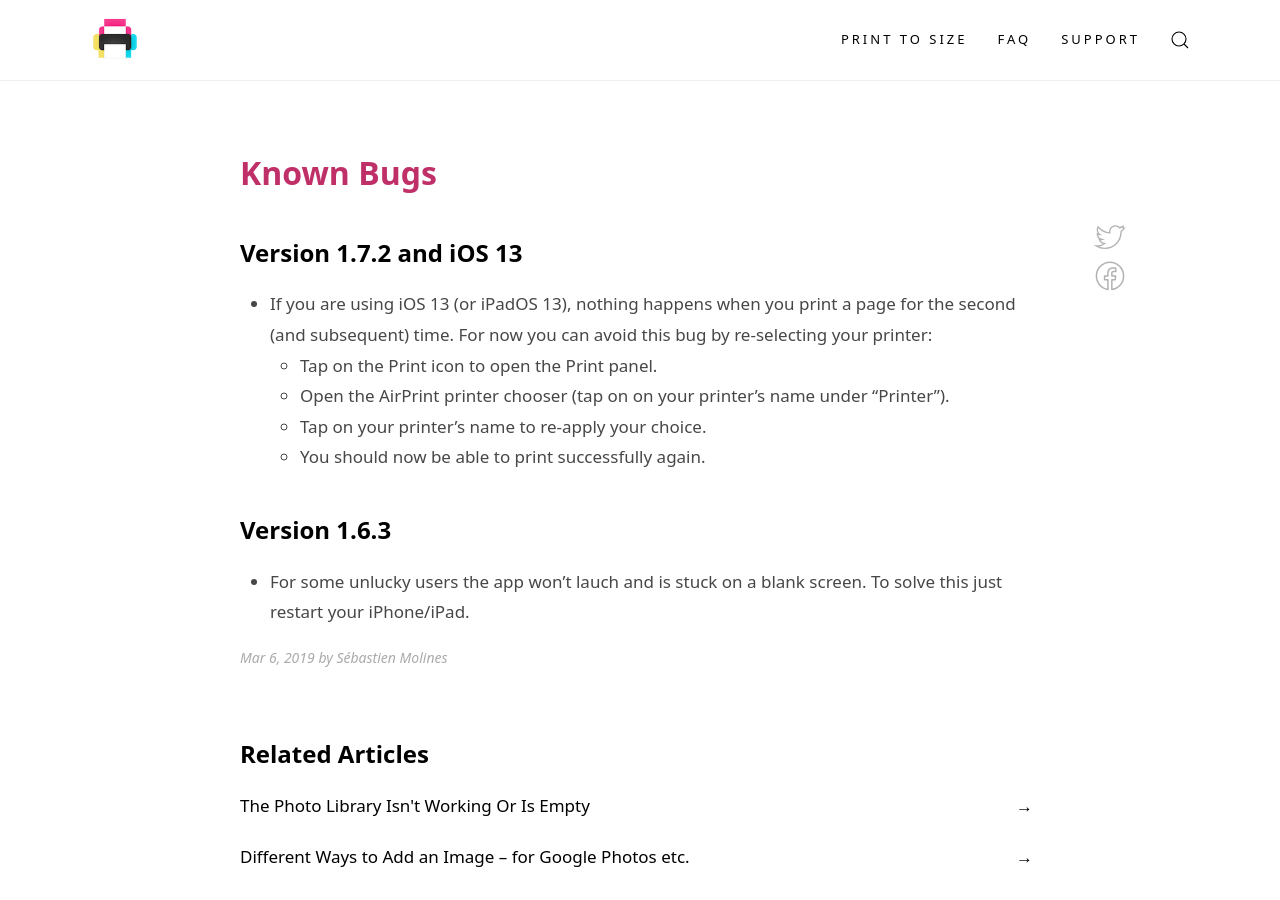
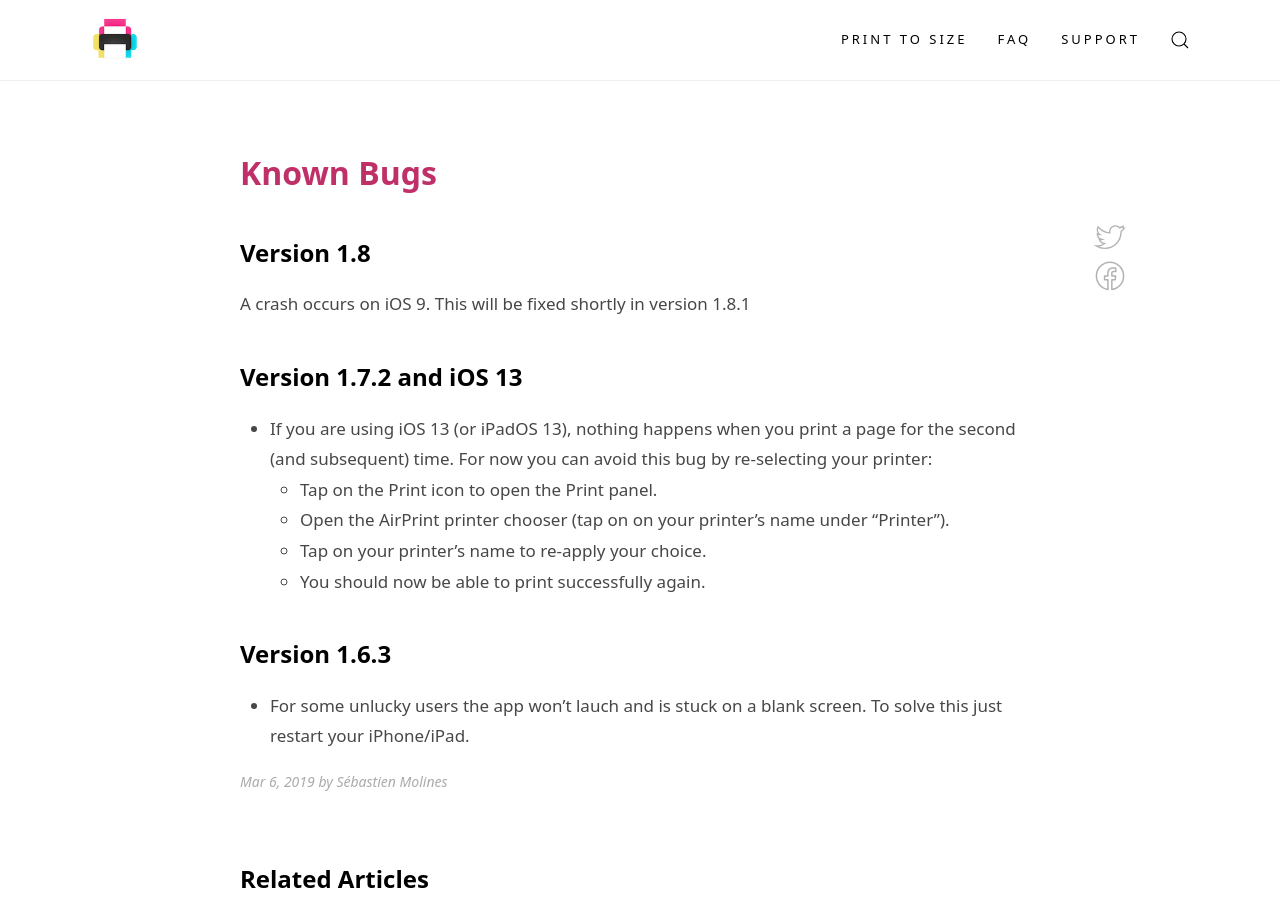
Before and after one commit to Clafou/support.print, a Jekyll site: the page built from _posts/2019-03-06-known-bugs.md, in a window 1280 px wide and 900 px high. Built offline with Jekyll 4.4.1, drawn with Linux system fonts in a browser that asks for light colours.

Commit message:
Updated know bugs

```diff
--- a/_posts/2019-03-06-known-bugs.md
+++ b/_posts/2019-03-06-known-bugs.md
@@ -3,6 +3,9 @@ layout: post
 title: Known Bugs
 categories: [Troubleshooting]
 ---
+### Version 1.8
+
+A crash occurs on iOS 9. This will be fixed shortly in version 1.8.1
 
 ### Version 1.7.2 and iOS 13
 
```
